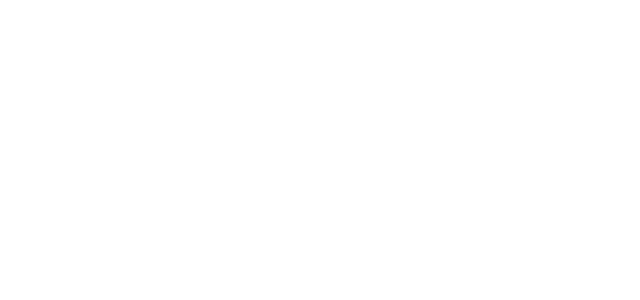
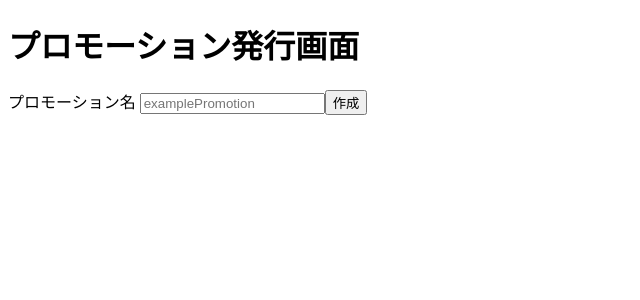
Before and after one commit to Watanabe-Keita-wk/AdSystem, a Nuxt app in the folder front/: page /admin/issuePromotion in a window 1280 px wide. Before the commit this address had no page. Shown: the top 300 px of the page, without its empty margins (0-640 px from the left). Built offline with nearby package versions, Linux system fonts and the light colour scheme.

Commit message:
管理画面ガワ作成

```diff
--- /dev/null
+++ b/front/pages/admin/index.vue
@@ -0,0 +1,8 @@
+<template>
+    <div>
+        <h1>管理画面</h1>
+        <NuxtLink to="/admin/issuePromotion">プロモーション発行</NuxtLink>
+        <br />
+        <NuxtLink to="/admin/showResults">プロモーション成果参照</NuxtLink>
+    </div>
+</template>
--- /dev/null
+++ b/front/pages/admin/issueComplete.vue
@@ -0,0 +1,5 @@
+<template>
+    <div>
+        <h1>プロモーション発行完了画面</h1>
+    </div>
+</template>
--- /dev/null
+++ b/front/pages/admin/issuePromotion.vue
@@ -0,0 +1,39 @@
+<script>
+    export default {
+        data() {
+            return {
+                error: null,
+                name: ""
+            }
+        },
+        methods: {
+            async issuePromotion() {
+                alert("HELLO!" + this.name)
+            }
+        }
+    }
+</script>
+<template>
+    <div>
+        <h1>プロモーション発行画面</h1>
+        <form @submit.prevent="issuePromotion">
+            <label
+                for="name"
+            >
+            プロモーション名
+            </label>
+            <input
+                id="name"
+                type="text"
+                v-model="name"
+                name="name"
+                placeholder="examplePromotion"
+            />
+            <button
+                type="submit"
+            >
+                作成
+            </button>
+        </form>
+    </div>
+</template>
--- /dev/null
+++ b/front/pages/admin/showResults.vue
@@ -0,0 +1,5 @@
+<template>
+    <div>
+        <h1>プロモーション成果参照画面</h1>
+    </div>
+</template>
```
